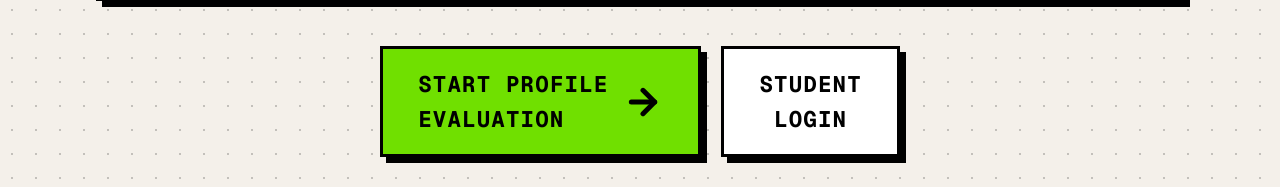
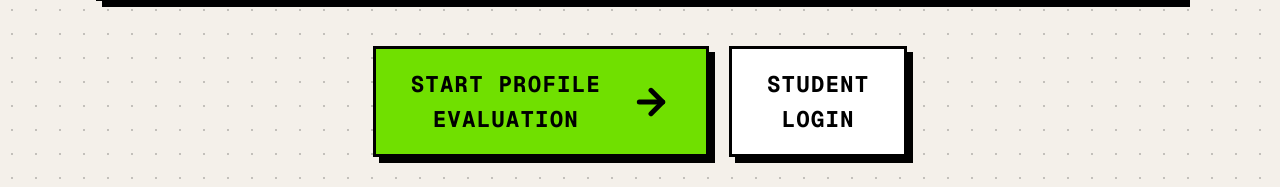
Before and after one commit to Anindya-Dev/careerpilot, a React (Vite) app in the folder frontend/: page / in a window 1280 px wide. Shown: the part 674-861 px from the top of the page. Built offline with nearby package versions, Linux system fonts and the light colour scheme; no server answers.

Commit message:
fix(landing): center 'EVALUATION' beneath 'START PROFILE' and shift arrow right

```diff
--- a/frontend/src/pages/LandingPage.jsx
+++ b/frontend/src/pages/LandingPage.jsx
@@ -170,11 +170,11 @@ export default function LandingPage() {
                 onClick={() => setAuthModal({ isOpen: true, mode: 'register' })}
                 className="w-full sm:w-auto px-7 py-3.5 border-[3px] border-black bg-[#70E000] hover:bg-[#85FF0A] text-black font-mono font-black text-base sm:text-lg uppercase tracking-wider shadow-[6px_6px_0px_0px_#000] hover:-translate-y-1 hover:shadow-[8px_8px_0px_0px_#000] active:translate-x-1 active:translate-y-1 active:shadow-none transition-all duration-75 flex items-center justify-center leading-snug"
               >
-                <div className="flex items-center text-left">
+                <div className="flex items-center text-center">
                   <span>
                     START PROFILE<br />EVALUATION
                   </span>
-                  <ArrowRight className="w-7 h-7 sm:w-8 sm:h-8 ml-3 stroke-[3] shrink-0" />
+                  <ArrowRight className="w-7 h-7 sm:w-8 sm:h-8 ml-5 sm:ml-6 stroke-[3] shrink-0" />
                 </div>
               </button>
 
@@ -429,11 +429,11 @@ export default function LandingPage() {
                 onClick={() => setAuthModal({ isOpen: true, mode: 'register' })}
                 className="w-full sm:w-auto px-7 py-3.5 border-[3px] border-black bg-[#70E000] hover:bg-[#85FF0A] text-black font-mono font-black text-base sm:text-lg uppercase tracking-wider shadow-[6px_6px_0px_0px_#000] hover:-translate-y-1 hover:shadow-[8px_8px_0px_0px_#000] active:translate-x-1 active:translate-y-1 active:shadow-none transition-all duration-75 flex items-center justify-center leading-snug"
               >
-                <div className="flex items-center text-left">
+                <div className="flex items-center text-center">
                   <span>
                     START PROFILE<br />EVALUATION
                   </span>
-                  <ArrowRight className="w-7 h-7 sm:w-8 sm:h-8 ml-3 stroke-[3] shrink-0" />
+                  <ArrowRight className="w-7 h-7 sm:w-8 sm:h-8 ml-5 sm:ml-6 stroke-[3] shrink-0" />
                 </div>
               </button>
             </div>
```
